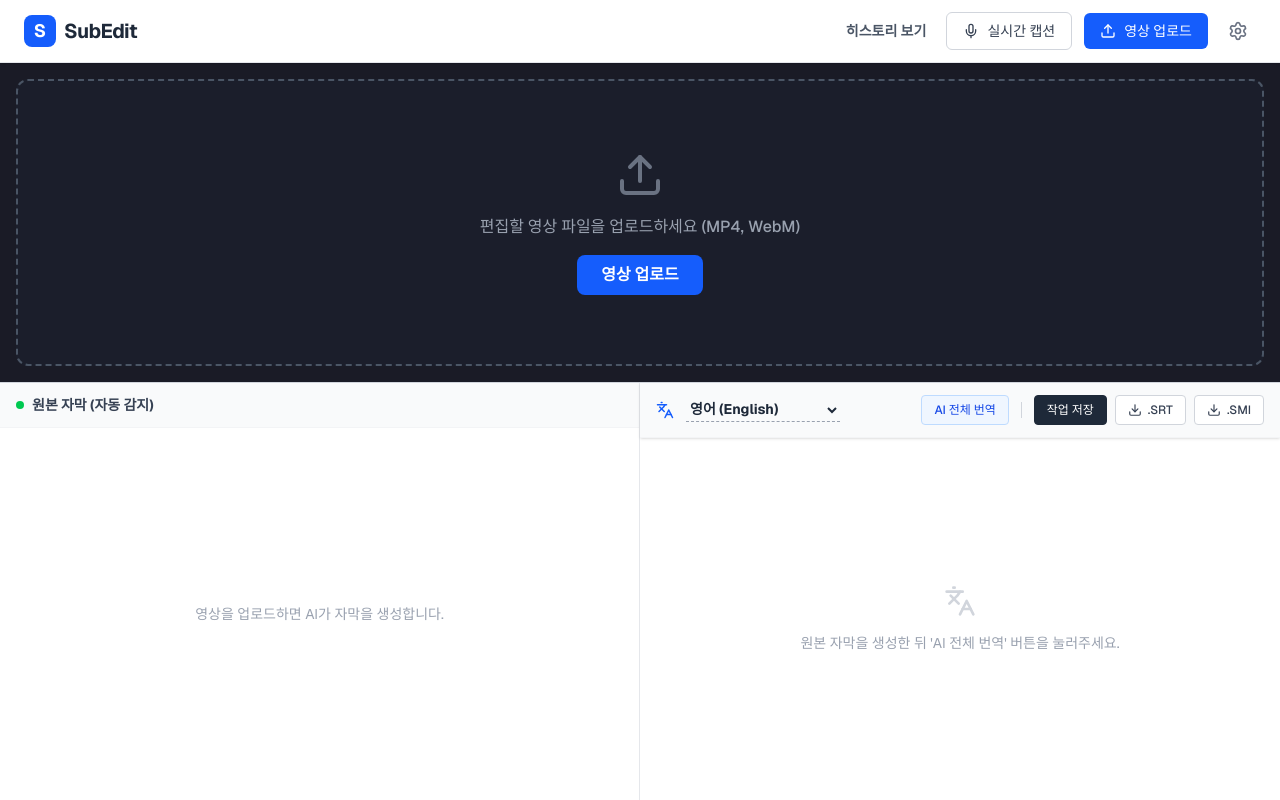
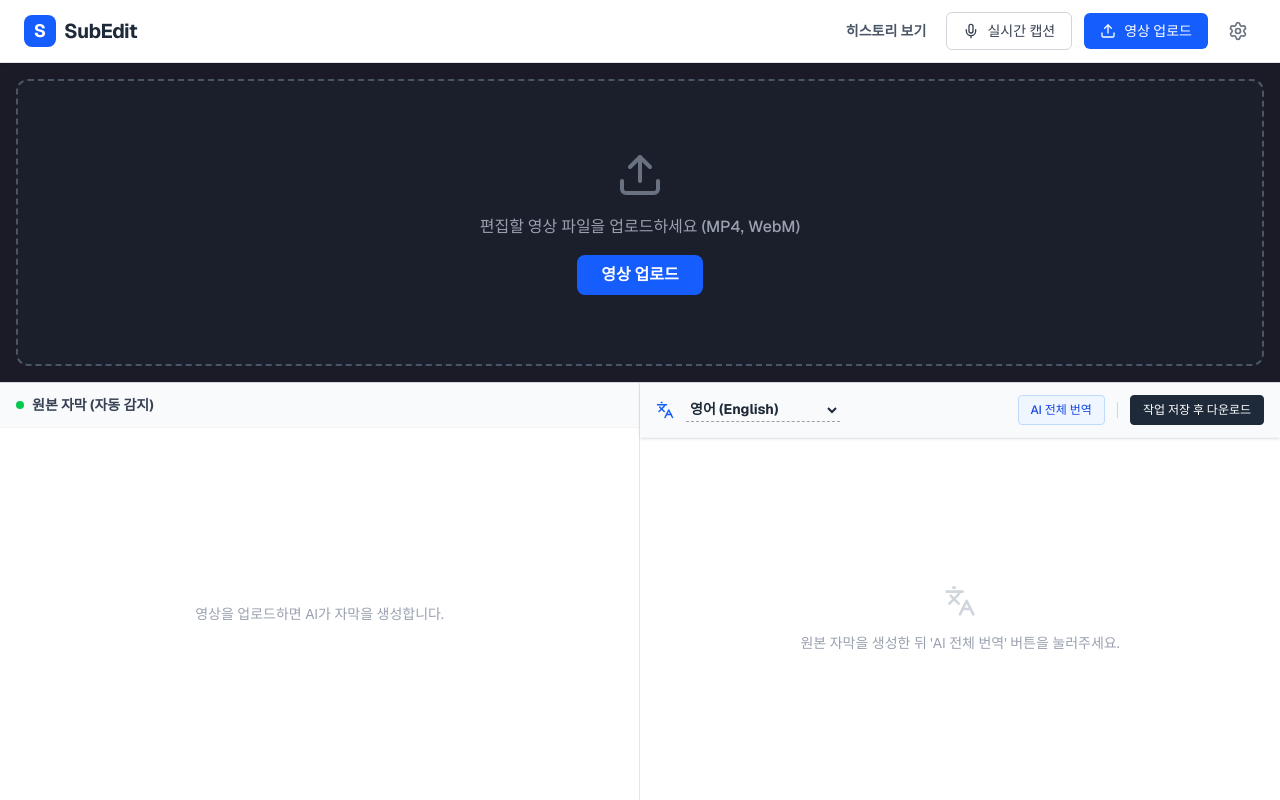
Before and after one commit to sassii75-spec/subedit, a Next.js app: page / in a window 1280 px wide. Built offline with nearby package versions, Linux system fonts and the light colour scheme.

Commit message:
feat: enforce save before download and add timestamp to filenames

```diff
--- a/src/app/history/page.tsx
+++ b/src/app/history/page.tsx
@@ -65,6 +65,15 @@ export default function HistoryPage() {
     return 0;
   };
 
+  const getFormattedDate = () => {
+    const d = new Date();
+    const mm = String(d.getMonth() + 1).padStart(2, '0');
+    const dd = String(d.getDate()).padStart(2, '0');
+    const hh = String(d.getHours()).padStart(2, '0');
+    const min = String(d.getMinutes()).padStart(2, '0');
+    return `${mm}${dd}_${hh}${min}`;
+  };
+
   const downloadSRT = (project: SubtitleProject) => {
     let srtContent = '';
     project.translatedSubtitles.forEach((sub, idx) => {
@@ -77,7 +86,7 @@ export default function HistoryPage() {
     const url = URL.createObjectURL(blob);
     const link = document.createElement('a');
     link.href = url;
-    link.download = `${project.title}_${project.targetLang}.srt`;
+    link.download = `${project.title}_${project.targetLang}_${getFormattedDate()}.srt`;
     document.body.appendChild(link);
     link.click();
     document.body.removeChild(link);
@@ -99,7 +108,7 @@ export default function HistoryPage() {
     const url = URL.createObjectURL(blob);
     const link = document.createElement('a');
     link.href = url;
-    link.download = `${project.title}_${project.targetLang}.smi`;
+    link.download = `${project.title}_${project.targetLang}_${getFormattedDate()}.smi`;
     document.body.appendChild(link);
     link.click();
     document.body.removeChild(link);
--- a/src/app/page.tsx
+++ b/src/app/page.tsx
@@ -191,38 +191,6 @@ export default function Home() {
     ));
   };
 
-  const downloadSRT = () => {
-    if (translatedSubtitles.length === 0) {
-      alert('다운로드할 번역 자막이 없습니다.');
-      return;
-    }
-
-    // SRT 형식 문자열 생성
-    // SRT 시간 포맷: 00:00:00,000
-    // 현재 포맷은 MM:SS 또는 HH:MM:SS 이므로 .000을 붙여주고 자리수를 맞춰줍니다.
-    let srtContent = '';
-    translatedSubtitles.forEach((sub, idx) => {
-      const formatSrtTime = (timeStr: string) => {
-        const parts = timeStr.split(':');
-        if (parts.length === 2) return `00:${timeStr},000`; // MM:SS
-        return `${timeStr},000`; // HH:MM:SS
-      };
-
-      srtContent += `${idx + 1}\n`;
-      srtContent += `${formatSrtTime(sub.start)} --> ${formatSrtTime(sub.end)}\n`;
-      srtContent += `${sub.text}\n\n`;
-    });
-
-    const blob = new Blob([srtContent], { type: 'text/plain;charset=utf-8' });
-    const url = URL.createObjectURL(blob);
-    const link = document.createElement('a');
-    link.href = url;
-    link.download = `subtitle_${targetLang}.srt`;
-    document.body.appendChild(link);
-    link.click();
-    document.body.removeChild(link);
-  };
-
   const handleSaveToHistory = async () => {
     if (originalSubtitles.length === 0 || translatedSubtitles.length === 0) {
       alert('저장할 자막 데이터가 없습니다. 먼저 번역을 진행해주세요.');
@@ -241,41 +209,13 @@ export default function Home() {
         translatedSubtitles,
         createdAt: serverTimestamp(),
       });
-      alert('성공적으로 저장되었습니다!');
+      alert('성공적으로 저장되었습니다!\n이제 우측 상단의 [히스토리 보기] 메뉴에서 자막 파일을 다운로드할 수 있습니다.');
     } catch (err) {
       console.error('Save Error:', err);
       alert('저장 중 오류가 발생했습니다.');
     } finally {
       setIsSaving(false);
     }
-  };
-
-  const downloadSMI = () => {
-    if (translatedSubtitles.length === 0) {
-      alert('다운로드할 번역 자막이 없습니다.');
-      return;
-    }
-
-    let smiContent = `<SAMI>\n<HEAD>\n<TITLE>SubEdit Subtitles</TITLE>\n<STYLE TYPE="text/css">\n<!--\nP { font-family: Arial; font-size: 14pt; text-align: center; color: #FFFFFF; }\n.TRANS { Name: Translated; lang: ${targetLang}; SAMIType: CC; }\n-->\n</STYLE>\n</HEAD>\n<BODY>\n`;
-
-    translatedSubtitles.forEach((sub) => {
-      const msStart = parseMs(sub.start);
-      const msEnd = parseMs(sub.end);
-
-      smiContent += `<SYNC Start=${msStart}><P Class=TRANS>${sub.text}\n`;
-      smiContent += `<SYNC Start=${msEnd}><P Class=TRANS>&nbsp;\n`;
-    });
-
-    smiContent += `</BODY>\n</SAMI>`;
-
-    const blob = new Blob([smiContent], { type: 'text/plain;charset=utf-8' });
-    const url = URL.createObjectURL(blob);
-    const link = document.createElement('a');
-    link.href = url;
-    link.download = `subtitle_${targetLang}.smi`;
-    document.body.appendChild(link);
-    link.click();
-    document.body.removeChild(link);
   };
 
   // 비디오 시간 업데이트 감지 및 자막 싱크 맞춤
@@ -549,19 +489,7 @@ export default function Home() {
                   disabled={isSaving}
                   className={`px-3 py-1.5 text-xs font-medium border rounded transition-colors ${isSaving ? 'text-gray-400 border-gray-200 bg-gray-50' : 'text-white bg-gray-800 border-gray-800 hover:bg-gray-700'}`}
                 >
-                  {isSaving ? '저장 중...' : '작업 저장'}
-                </button>
-                <button
-                  onClick={downloadSRT}
-                  className="flex items-center gap-1.5 px-3 py-1.5 text-xs font-medium text-gray-700 bg-white border border-gray-300 rounded hover:bg-gray-50 transition-colors"
-                >
-                  <Download size={14} /> .SRT
-                </button>
-                <button
-                  onClick={downloadSMI}
-                  className="flex items-center gap-1.5 px-3 py-1.5 text-xs font-medium text-gray-700 bg-white border border-gray-300 rounded hover:bg-gray-50 transition-colors"
-                >
-                  <Download size={14} /> .SMI
+                  {isSaving ? '저장 중...' : '작업 저장 후 다운로드'}
                 </button>
               </div>
             </div>
```
